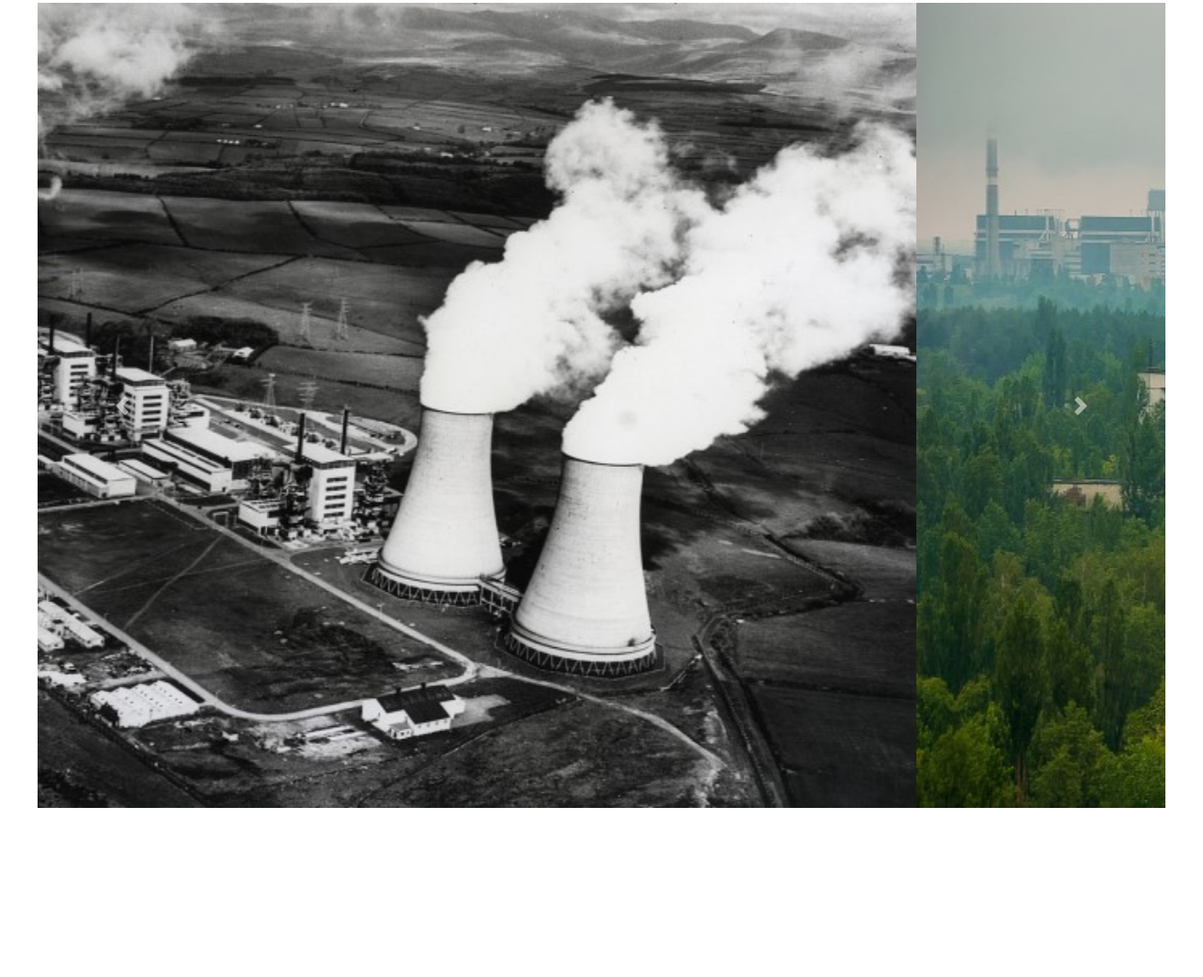
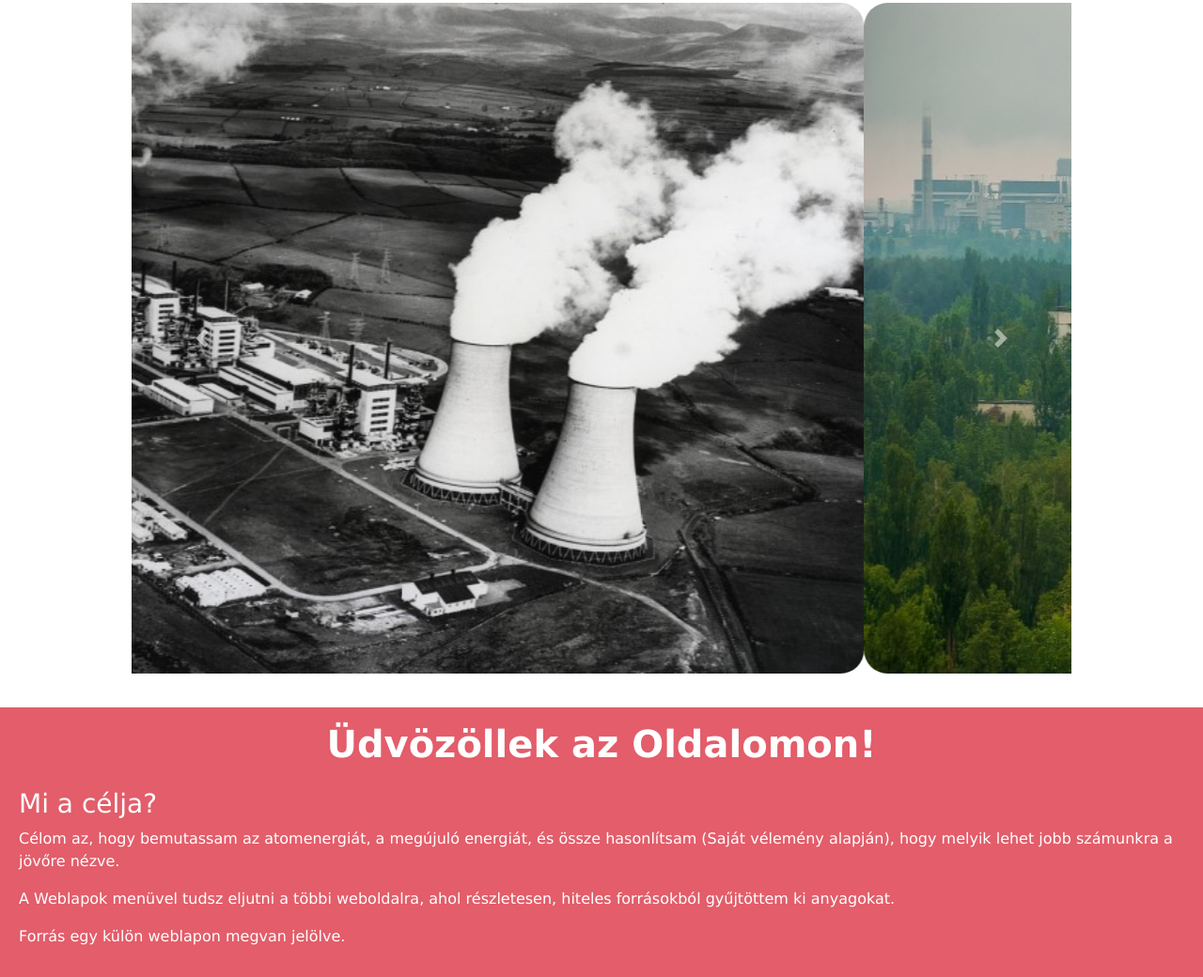
Before and after one commit to VHauzman/BS-Weblap, a plain HTML site: page Projekt/index.html in a window 1280 px wide. Shown: the part 68-1108 px from the top of the page at 94% size. Before the commit the page ends 928 px from the top, so only its background shows below. Drawn offline with nearby package versions, Linux system fonts and the light colour scheme.

Commit message:
Index HTML kialakítása, Carousel beépítése, Menük befejezése

```diff
--- a/Projekt/css/stlye.css
+++ b/Projekt/css/stlye.css
@@ -1,9 +1,37 @@
+*{
+    font-family: Verdana, Tahoma, sans-serif;
+    color: white;
+}
+
+.navBarColor{
+    color: white;
+}
+
 .dropdownColor{
     background-color: #e35d6a;
 }
 .CarouselCSS{
     height: 500px;
-    width: 1200px;
+    width: 1000px;
     margin: auto;
     margin-top: 15px;
+    margin-bottom: 250px;
 }
+.CarouselIMG{
+    border-radius: 25px;
+}
+.indexH1{
+    text-align: center;
+    font-weight: bold;
+    padding-bottom: 15px;
+}
+
+.indexText{
+    margin-left: 20px;
+    margin-right: 20px;
+}
+.indexTextDiv{
+    background-color: #e35d6a;
+    padding-top: 15px;
+    padding-bottom: 15px;
+}
--- a/Projekt/index.html
+++ b/Projekt/index.html
@@ -6,7 +6,7 @@
     <link rel="stylesheet" href="css/bootstrap.css">
     <link rel="stylesheet" href="js/bootstrap.js">
     <link rel="stylesheet" href="css/stlye.css">
-    <title>Forrás</title>
+    <title>Atomenergia és a megújuló energia</title>
 </head>
 <body>
     <nav class="navbar navbar-expand-lg navbar-light bg-danger">
@@ -34,16 +34,16 @@
         <div id="carouselExampleControls" class="carousel slide" data-ride="carousel">
             <div class="carousel-inner">
             <div class="carousel-item active">
-                <img class="d-block w-100 h-100 img-fluid" src="kepek/1280px-Calder_Hall_nuclear_power_station_(11823864155).jpg" alt="First slide">
+                <img class="d-block w-100 h-100 img-fluid CarouselIMG" src="kepek/1280px-Calder_Hall_nuclear_power_station_(11823864155).jpg" alt="First slide">
             </div>
             <div class="carousel-item">
-                <img class="d-block w-100 h-100 img-fluid" src="kepek/1920px-Центр_города_Припять_на_фоне_4_энергоблокаа_ЧАЭС.jpg" alt="Second slide">
+                <img class="d-block w-100 h-100 img-fluid CarouselIMG" src="kepek/1920px-Центр_города_Припять_на_фоне_4_энергоблокаа_ЧАЭС.jpg" alt="Second slide">
             </div>
             <div class="carousel-item">
-                <img class="d-block w-100 h-100 img-fluid" src="kepek/800px-Advanced_Test_Reactor.jpg" alt="Third slide">
+                <img class="d-block w-100 h-100 img-fluid CarouselIMG" src="kepek/800px-Advanced_Test_Reactor.jpg" alt="Third slide">
             </div>
             <div class="carousel-item">
-                <img class="d-block w-100 h-100 img-fluid" src="kepek/nuclear-power-plant-4535760_1920.jpg" alt="Third slide">
+                <img class="d-block w-100 h-100 img-fluid CarouselIMG" src="kepek/nuclear-power-plant-4535760_1920.jpg" alt="Third slide">
             </div>
             </div>
             <a class="carousel-control-prev" href="#carouselExampleControls" role="button" data-slide="prev">
@@ -55,7 +55,14 @@
             <span class="sr-only">Next</span>
             </a>
         </div>
-       </div>
+      </div>
+      <div class="indexTextDiv">
+        <h1 class="indexH1">Üdvözöllek az Oldalomon!</h1>
+        <h3 class="indexText">Mi a célja?</h3>
+        <p class="indexText">Célom az, hogy bemutassam az atomenergiát, a megújuló energiát, és össze hasonlítsam (Saját vélemény alapján), hogy melyik lehet jobb számunkra a jövőre nézve.</p>
+        <p class="indexText">A Weblapok menüvel tudsz eljutni a többi weboldalra, ahol részletesen, hiteles forrásokból gyűjtöttem ki anyagokat.</p>
+        <p class="indexText">Forrás egy külön weblapon megvan jelölve.</p>
+      </div>
       <script src="https://code.jquery.com/jquery-3.2.1.slim.min.js" integrity="sha384-KJ3o2DKtIkvYIK3UENzmM7KCkRr/rE9/Qpg6aAZGJwFDMVNA/GpGFF93hXpG5KkN" crossorigin="anonymous"></script>
       <script src="https://cdnjs.cloudflare.com/ajax/libs/popper.js/1.12.9/umd/popper.min.js" integrity="sha384-ApNbgh9B+Y1QKtv3Rn7W3mgPxhU9K/ScQsAP7hUibX39j7fakFPskvXusvfa0b4Q" crossorigin="anonymous"></script>
       <script src="https://maxcdn.bootstrapcdn.com/bootstrap/4.0.0/js/bootstrap.min.js" integrity="sha384-JZR6Spejh4U02d8jOt6vLEHfe/JQGiRRSQQxSfFWpi1MquVdAyjUar5+76PVCmYl" crossorigin="anonymous"></script>
```
